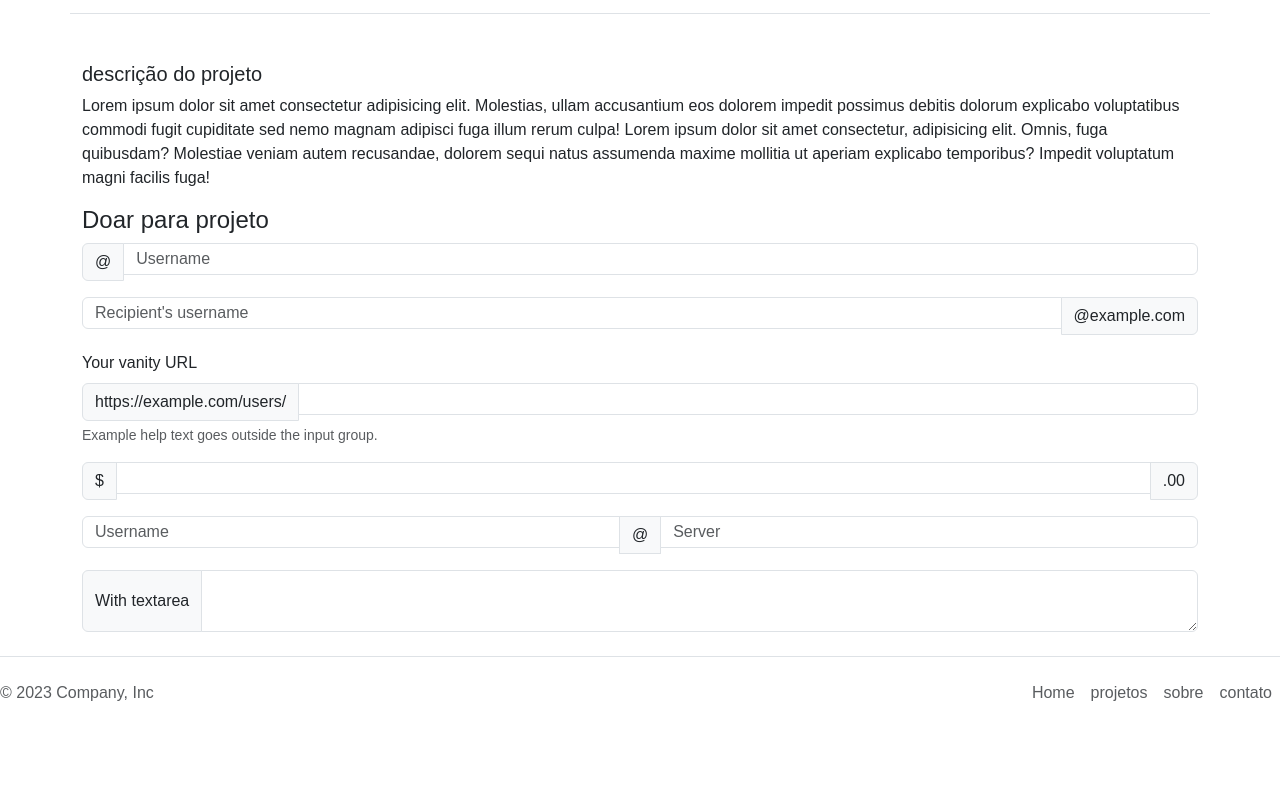
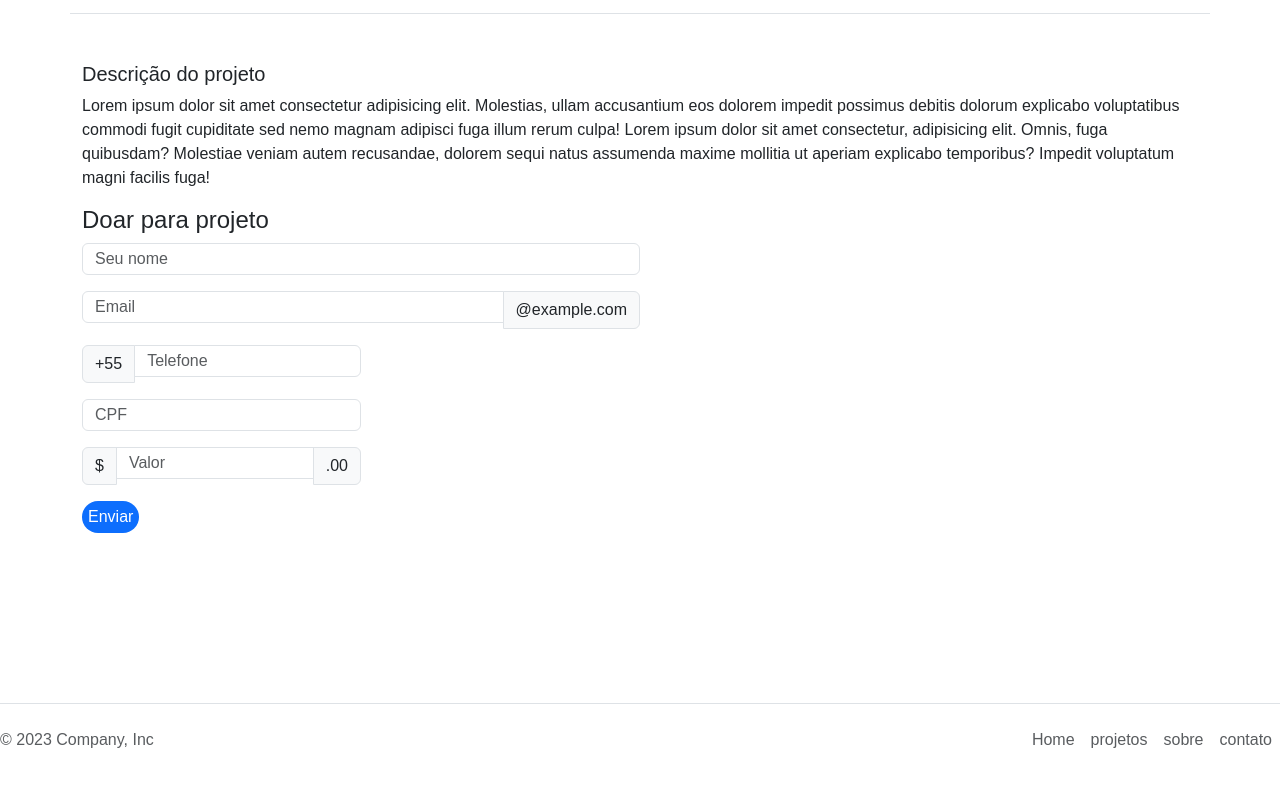
Before and after one commit to LeticiaGiVi/AT-2TRI, a website: page webdesing/paginadeprojeto.html in a window 1280 px wide. Shown: the part 119-906 px from the top of the page. Before the commit the page ends 872 px from the top, so only its background shows below. Drawn offline with nearby package versions, Linux system fonts and the light colour scheme; a web font is replaced by a local one.

Commit message:
AT Webdesing Finalizada

```diff
--- a/webdesing/db.json
+++ b/webdesing/db.json
@@ -28,7 +28,8 @@
     ,
     {
         "id": 6,
-        "nome": "Projeto 6"
+        "nome": "Assistente de Comunicação para Não-Verbais",
+        "imagem":"imagens/como-ser-assistente-virtual-inicio.jpg"
     }
     ]
    }
--- a/webdesing/paginadeprojeto.html
+++ b/webdesing/paginadeprojeto.html
@@ -23,47 +23,39 @@
       </nav>
     <main class="container">
         <img src="" alt="">
-        <h5>descrição do projeto</h5>
+        <h5>Descrição do projeto</h5>
         <p>Lorem ipsum dolor sit amet consectetur adipisicing elit. Molestias, ullam accusantium eos dolorem impedit possimus debitis dolorum explicabo voluptatibus commodi fugit cupiditate sed nemo magnam adipisci fuga illum rerum culpa!
 
             Lorem ipsum dolor sit amet consectetur, adipisicing elit. Omnis, fuga quibusdam? Molestiae veniam autem recusandae, dolorem sequi natus assumenda maxime mollitia ut aperiam explicabo temporibus? Impedit voluptatum magni facilis fuga!
         </p>
         <h4>Doar para projeto</h4>
-        <div class="input-group mb-3">
-            <span class="input-group-text" id="basic-addon1">@</span>
-            <input type="text" class="form-control" placeholder="Username" aria-label="Username" aria-describedby="basic-addon1">
+        <div class="input-group mb-3 w-50">
+            <input type="text" class="form-control" placeholder="Seu nome" aria-label="Seu nome" aria-describedby="basic-addon1">
           </div>
 
-          <div class="input-group mb-3">
-            <input type="text" class="form-control" placeholder="Recipient's username" aria-label="Recipient's username" aria-describedby="basic-addon2">
+          <div class="input-group mb-3 w-50">
+            <input type="text" class="form-control" placeholder="Email" aria-label="Email" aria-describedby="basic-addon2">
             <span class="input-group-text" id="basic-addon2">@example.com</span>
           </div>
 
-          <div class="mb-3">
-            <label for="basic-url" class="form-label">Your vanity URL</label>
-            <div class="input-group">
-              <span class="input-group-text" id="basic-addon3">https://example.com/users/</span>
-              <input type="text" class="form-control" id="basic-url" aria-describedby="basic-addon3 basic-addon4">
-            </div>
-            <div class="form-text" id="basic-addon4">Example help text goes outside the input group.</div>
+          <div class="input-group mb-3 w-25">
+            <span class="input-group-text">+55</span>
+            <input type="text" class="form-control" placeholder="Telefone" aria-label="Telefone" aria-describedby="basic-addon1">
           </div>
 
-          <div class="input-group mb-3">
+          <div class="input-group mb-3 w-25">
+            <input type="text" class="form-control" placeholder="CPF" aria-label="CPF" aria-describedby="basic-addon1">
+          </div>
+
+          <div class="input-group mb-3 w-25">
             <span class="input-group-text">$</span>
-            <input type="text" class="form-control" aria-label="Amount (to the nearest dollar)">
+            <input type="text" class="form-control" placeholder="Valor" aria-label="Amount (to the nearest dollar)">
             <span class="input-group-text">.00</span>
           </div>
 
-          <div class="input-group mb-3">
-            <input type="text" class="form-control" placeholder="Username" aria-label="Username">
-            <span class="input-group-text">@</span>
-            <input type="text" class="form-control" placeholder="Server" aria-label="Server">
-          </div>
-
-          <div class="input-group">
-            <span class="input-group-text">With textarea</span>
-            <textarea class="form-control" aria-label="With textarea"></textarea>
-          </div>
+          <form id="enviar">
+            <input type="submit" value="Enviar" />
+        </form>
     </main>
     <footer class="d-flex flex-wrap justify-content-between align-items-center py-3 my-4 border-top">
         <p class="col-md-4 mb-0 text-body-secondary">© 2023 Company, Inc</p>
```
Also changed, not shown: db.json (added, +19 -0 lines), package.json (added, +14 -0 lines), webdesing/home.html (+3 -1 lines), webdesing/imagens/como-ser-assistente-virtual-inicio.jpg (added), 1 other file.
